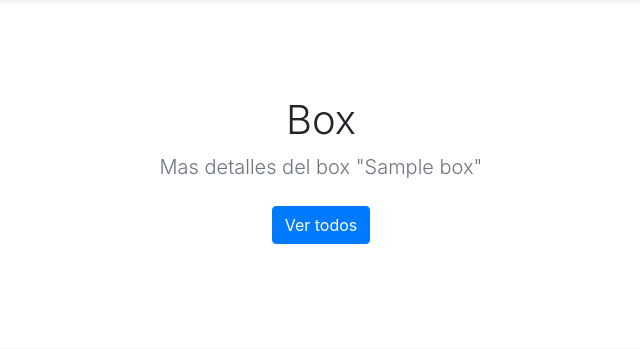
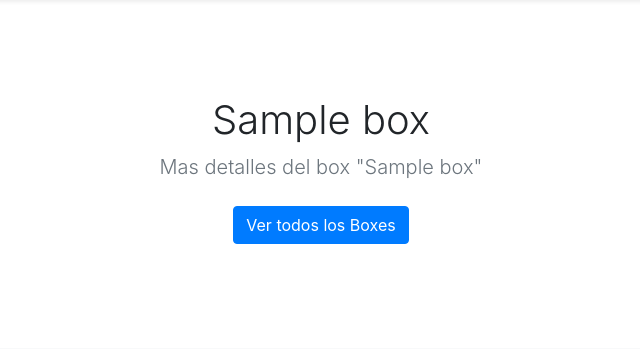
Before and after one commit to AlexanderGraus/bigbox_challenge, a Django app: page /box/1/ in a window 1280 px wide. Shown: the part 56-405 px from the top of the page, without its empty margins (319-959 px from the left). Run offline with Django 3.2, Linux system fonts and the light colour scheme; tables that the repository leaves empty hold one stand-in row (values such as "Sample post"); parts of the project's set-up code (start-up, migrations or seed data) failed here and were passed over; some libraries are stand-ins or nearby versions.

Commit message:
FIX: titulo de los box y comentario de paginator

```diff
--- a/bigbox/templates/activity_list.html
+++ b/bigbox/templates/activity_list.html
@@ -42,8 +42,8 @@
                 </div>
             </div>
         </div>
-
-        <nav aria-label="Page navigation example">
+        <!-- Paginacion -->
+        <nav aria-label="Page navigation example" style="display: flex; justify-content: center;">
             <ul class="pagination">
                 {% if activities.has_previous %}
                 <li class="page-item"><a class="page-link" href="?page=1">First</a></li>
--- a/bigbox/templates/box_detail.html
+++ b/bigbox/templates/box_detail.html
@@ -5,10 +5,10 @@
 
         <section class="jumbotron text-center">
             <div class="container">
-                <h1>Box</h1>
+                <h1>{{box.name}}</h1>
                 <p class="lead text-muted">Mas detalles del box "{{box.name}}"</p>
                 <p>
-                    <a href="/box/" class="btn btn-primary my-2">Ver todos</a>
+                    <a href="/box/" class="btn btn-primary my-2">Ver todos los Boxes</a>
                 </p>
             </div>
         </section>
```
